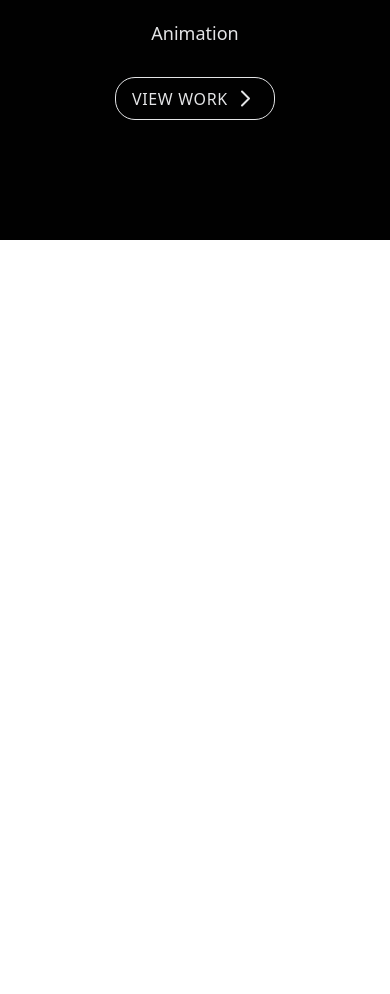
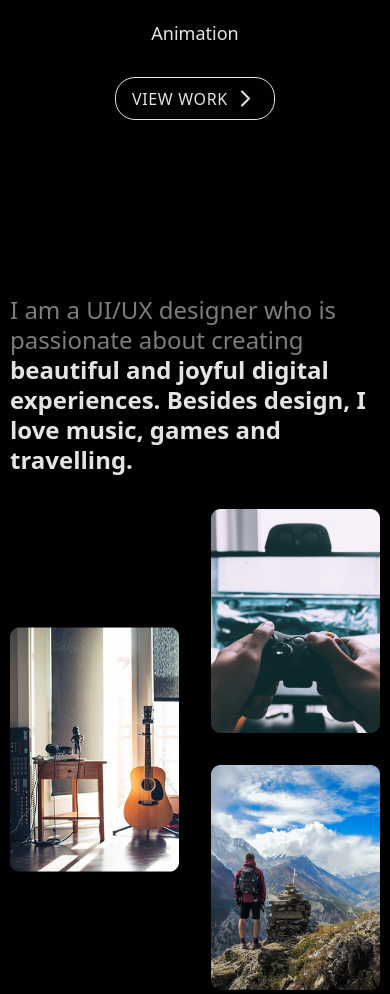
Before and after one commit to Valerii-Hud/design-landing, a website built with Vite: page index.html in a window 390 px wide. Shown: the part 4283-5277 px from the top of the page. Before the commit the page ends 4523 px from the top, so only its background shows below. Built offline with nearby package versions, Linux system fonts and the light colour scheme; files whose address does not match are found by name.

Commit message:
styles: added rwd for about section

```diff
--- a/index.html
+++ b/index.html
@@ -135,7 +135,7 @@
         </div>
       </div>
     </section>
-    <!-- <section class="about">
+    <section class="about">
       <div class="container">
         <div class="about__wrapper">
           <div class="about__info">
@@ -159,8 +159,8 @@
           </div>
         </div>
       </div>
-    </section> -->
-    <!-- <footer class="git">
+    </section>
+    <footer class="git">
       <div class="container">
         <h3 class="git__title">Get <span>in Touch.</span></h3>
         <div class="git__subtitle">So that we can talk more about...</div>
@@ -180,7 +180,7 @@
         </div>
         <div class="git__made">Made with ❣️ by <span>Valerii Hud</span></div>
       </div>
-    </footer> -->
+    </footer>
     <script type="module" src="/src/js/main.js"></script>
   </body>
 </html>
--- a/src/sass/blocks/_about.scss
+++ b/src/sass/blocks/_about.scss
@@ -34,3 +34,68 @@
     }
   }
 }
+
+@media screen and (max-width: 1300px) {
+  .about {
+    &__descr {
+      font-size: 24px;
+      line-height: 30px;
+      span {
+        font-size: 24px;
+        line-height: 30px;
+      }
+    }
+    &__col {
+      img {
+        width: 100%;
+        height: 100%;
+      }
+    }
+  }
+}
+
+@media screen and (max-width: 768px) {
+  .about {
+    padding-top: 0px;
+    &__descr {
+      font-size: 20px;
+      line-height: 20px;
+      span {
+        font-size: 20px;
+        line-height: 20px;
+      }
+    }
+  }
+}
+
+@media screen and (max-width: 576px) {
+  .about {
+    display: flex;
+    flex-direction: column;
+    &__descr {
+      font-size: 32px;
+      line-height: 48px;
+      span {
+        line-height: 48px;
+        font-size: 32px;
+      }
+    }
+    &__wrapper {
+      margin-top: 20px;
+      grid-template-columns: 1fr;
+    }
+  }
+}
+
+@media screen and (max-width: 425px) {
+  .about {
+    &__descr {
+      font-size: 24px;
+      line-height: 30px;
+      span {
+        font-size: 24px;
+        line-height: 30px;
+      }
+    }
+  }
+}
```
